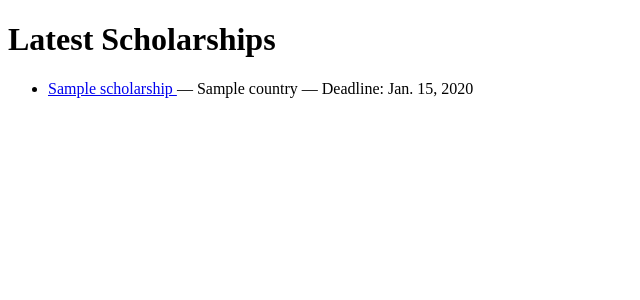
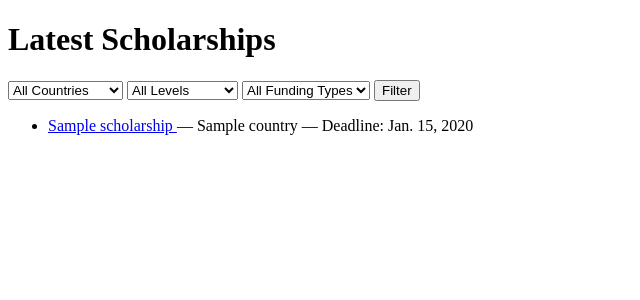
Before and after one commit to Usata222/Scholarship-App, a Django app: page / in a window 1280 px wide. Shown: the top 300 px of the page, without its empty margins (0-640 px from the left). Run offline with Django 5.2, Linux system fonts and the light colour scheme; tables that the repository leaves empty hold one stand-in row (values such as "Sample post").

Commit message:
templates_3

```diff
--- a/mysite/myapp/templates/myapp/home.html
+++ b/mysite/myapp/templates/myapp/home.html
@@ -6,6 +6,31 @@
 </head>
 <body>
     <h1>Latest Scholarships</h1>
+
+    <form method="get">
+    <select name="country">
+        <option value="">All Countries</option>
+        {% for country in countries %}
+            <option value="{{ country.slug }}">{{ country.name }}</option>
+        {% endfor %}
+    </select>
+
+    <select name="level">
+        <option value="">All Levels</option>
+        {% for value, label in degree_level_choices %}
+            <option value="{{ value }}">{{ label }}</option>
+        {% endfor %}
+    </select>
+
+    <select name="funding">
+        <option value="">All Funding Types</option>
+        {% for value, label in funding_type_choices %}
+            <option value="{{ value }}">{{ label }}</option>
+        {% endfor %}
+    </select>
+
+    <button type="submit">Filter</button>
+</form>
 
     {% if scholarships %}
         <ul>
--- a/mysite/myapp/views.py
+++ b/mysite/myapp/views.py
@@ -29,6 +29,7 @@ def home(request):
 
     context = {    # this line creates a context dictionary that will be passed to the template, containing the filtered scholarships and the choices for degree level and funding type, which can be used to populate filter options in the template
         "scholarships": scholarships, # this line adds the filtered scholarships to the context dictionary
+        "countries": Country.objects.all().order_by('name'), # getting all the countries from the database and ordering them by name, which can be used in the template to display a list of countries for filtering scholarships
         "degree_level_choices": Scholarship.DEGREE_LEVEL_CHOICES, # passing the degree level choices to the context dictionary, which can be used in the template to display filter options for degree levels
         "funding_type_choices": Scholarship.FUNDING_TYPE_CHOICES,
     }
```
